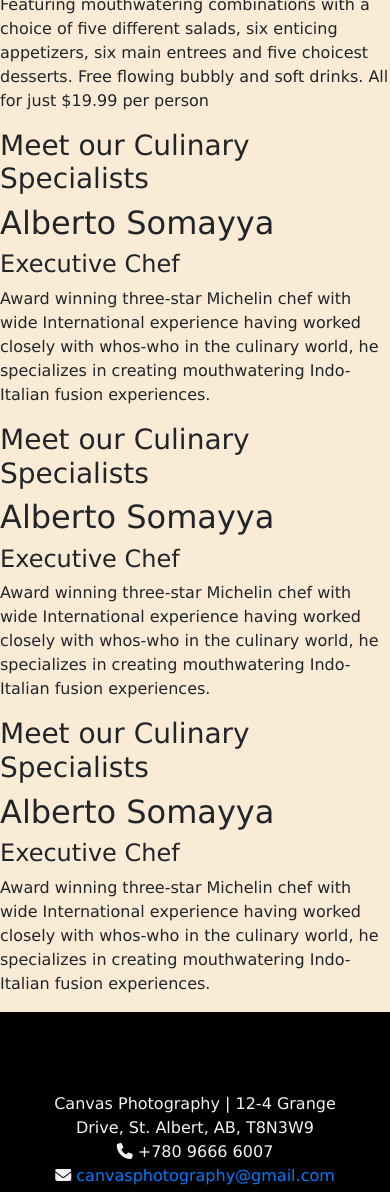
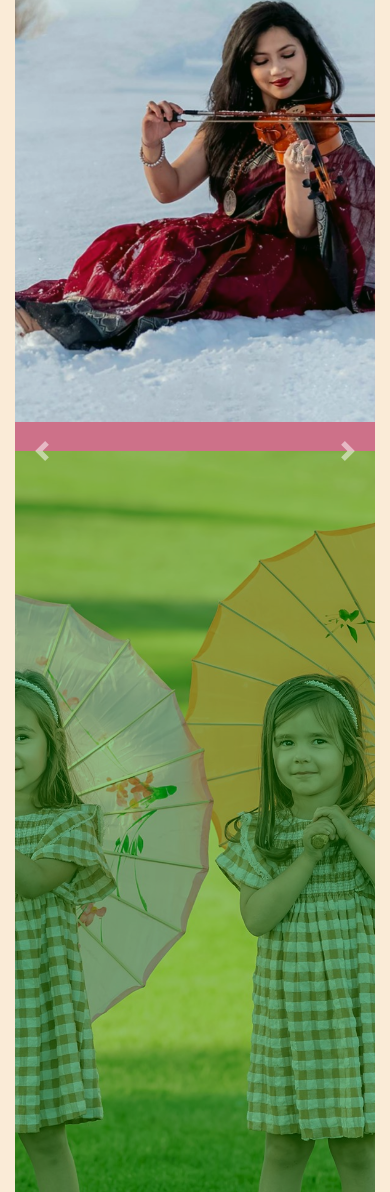
Before and after one commit to Samantha277/Canvas, a website: page index.html in a window 390 px wide. Shown: the part 499-1691 px from the top of the page. Drawn offline with nearby package versions, Linux system fonts and the light colour scheme.

Commit message:
Carousel picture adjusted to viewport

```diff
--- a/content_page_1.html
+++ b/content_page_1.html
@@ -13,6 +13,21 @@
     <link rel="stylesheet" href="css/styles.css">
 
     <title>Ristorante Con Fusion</title>
+
+    <style>
+    #image_container {
+    width: 100%;
+
+    height: 930px;
+    }
+
+    #image_container img {
+        width: 100%;
+        height: 930px;
+        /* height: 110%; */
+        object-fit: cover;
+    }
+    </style>
 </head>
 
 <body>
@@ -32,6 +47,10 @@
             </div>
         </div>
     </nav>
+
+        <div id="image_container" class="img-fluid">
+            <img src="images/carousel/sam.jpg" alt="picture">
+        </div>
 
 
     <header class="jumbotron">
@@ -122,12 +141,28 @@
            </div>
         </div>
     </footer>
+<script>
+(function() {
+
+    var img = document.getElementById('image_container').firstChild;
+    img.onload = function() {
+        if(img.height > img.width) {
+            img.height = '100%';
+            img.width = 'auto';
+        }
+    };
+
+}());
+    </script>
+
+
 <!-- JQuery first, then Popper.js, then Bootstrap.js-->
 <script src="node_modules/jquery/dist/jquery.slim.min.js"></script>
 <script src="node_modules/bootstrap/js/jquery-3.2.1.min.js"></script>
 <!-- <script src="https://ajax.googleapis.com/ajax/libs/jquery/3.5.1/jquery.min.js"></script> -->
 <script src="node_modules/popper.js/dist/umd/popper.min.js"></script>
 <script src="node_modules/bootstrap/dist/js/bootstrap.min.js"></script>
+<script src="node_modules/bootstrap/dist/js/bootstrap.bundle.min.js"></script>
 
 
 
--- a/index.html
+++ b/index.html
@@ -20,6 +20,7 @@
 </head>
 
 <body>
+        <div class="col-sm-12">
             <nav  class="navbar navbar-dark navbar-expand-sm fixed-top" id="navbar">
                 <div class="container">
                     <button class="navbar-toggler" type="button" data-toggle="collapse" data-target="#Navbar">
@@ -36,71 +37,55 @@
                 </div>
         </nav>
 
-
-        <header class="jumbotron">
-        <div class="container">
-            <div class="row row-content align-items-center">
-                <div class="col-12 col-sm-4 order-sm-last col-md-3">
-                    <h3>Our Lipsmacking Culinary Creations</h3>
+            <!-- Carousel Component -->
+        <div class="row row-content">
+            <div class="col">
+                <div id="mycarousel" class="carousel slide carousel-fade" data-ride="carousel">
+                    <div class="carousel-inner" role="listbox">
+                        <div class="carousel-item active" id="image_container">
+                            <img class="d-block img-fluid" style="transform: translate3d(0px, -29px, 0px);"src="images/carousel/sam.jpg" alt="baby max">
+                            <!-- <div class="carousel-caption d-none d-md-block">
+                                <h2>Uthappizza  <span class="badge badge-danger">HOT</span> <span class="badge badge-pill badge-secondary">4.99 CAD</span></h2>
+                                <p class="d-none d-sm-block">A unique combination of Indian Uthappam (pancake) and Italian pizza, topped with Cerignola olives, ripe vine cherry tomatoes, Vidalia onion, Guntur chillies and Buffalo Paneer.</p>
+                            </div> -->
                         </div>
-                <div class="col col-sm order-sm-first col-md">
-                    <h2>Uthappizza</h2>
-                    <p>A unique combination of Indian Uthappam (pancake) and Italian pizza, topped with Cerignola olives, ripe vine cherry tomatoes, Vidalia onion, Guntur chillies and Buffalo Paneer.</p>
+                        <div class="carousel-item" id="image_container">
+                            <img class="d-block img-fluid" src="images/carousel/twins.jpg" alt="buffet">
+                            <!-- <div class="carousel-caption d-none d-md-block">
+                                <h2>Weekend Grand Buffet</h2>
+                            <p class="d-none d-sm-block">Featuring mouthwatering combinations with a choice of five different salads, six enticing appetizers, six main entrees and five choicest desserts. Free flowing bubbly and soft drinks. All for just $19.99 per person </p>
+                            </div> -->
+                        </div>
+                        <div class="carousel-item" id="image_container">
+                            <img class="d-block img-fluid" style="transform: translate3d(0px, -29px, 0px);" src="images/carousel/wedding.jpg" alt="alberto">
+                            <!-- <div class="carousel-caption d-none d-md-block">
+                            <h2>Alberto Somayya</h2>
+                            <h4>Executive Chef</h4>
+                            <p class="d-none d-sm-block">Award winning three-star Michelin chef with wide International experience having worked closely with whos-who in the culinary world, he specializes in creating mouthwatering Indo-Italian fusion experiences. </p>
+                            </div> -->
                         </div>
                     </div>
-        </header>
-
-
-            <div class="row row-content align-items-center">
-                <div class="col-12 col-sm-4 col-md-3">
-                    <h3>This Month's Promotions</h3>
-                </div>
-                <div class="col col-sm col-md">
-                    <h2>Weekend Grand Buffet</h2>
-                    <p>Featuring mouthwatering combinations with a choice of five different salads, six enticing appetizers, six main entrees and five choicest desserts. Free flowing bubbly and soft drinks. All for just $19.99 per person </p>
-                </div>
-            </div>
-
-            <div class="row row-content align-items-center">
-                <div class="col-12 col-sm-4 order-sm-last col-md-3">
-                    <h3>Meet our Culinary Specialists</h3>
-                </div>
-                <div class="col col-sm order-sm-first col-md">
-                    <h2>Alberto Somayya</h2>
-                    <h4>Executive Chef</h4>
-                    <p>Award winning three-star Michelin chef with wide International experience having worked closely with whos-who in the culinary world, he specializes in creating mouthwatering Indo-Italian fusion experiences. </p>
+                    <ol class="carousel-indicators">
+                        <li data-target="#mycarousel" data-slide-to="0" class="active"></li>
+                        <li data-target="#mycarousel" data-slide-to="1"></li>
+                        <li data-target="#mycarousel" data-slide-to="2"></li>
+                    </ol>
+                    <a class="carousel-control-prev" href="#mycarousel" role="button" data-slide="prev">
+                        <span class="carousel-control-prev-icon"></span>
+                    </a>
+                    <a class="carousel-control-next" href="#mycarousel" role="button" data-slide="next">
+                        <span class="carousel-control-next-icon"></span>
+                    </a>
                 </div>
             </div>
         </div>
-        <div class="row row-content align-items-center">
-            <div class="col-12 col-sm-4 order-sm-last col-md-3">
-                <h3>Meet our Culinary Specialists</h3>
         </div>
-            <div class="col col-sm order-sm-first col-md">
-                <h2>Alberto Somayya</h2>
-                <h4>Executive Chef</h4>
-                <p>Award winning three-star Michelin chef with wide International experience having worked closely with whos-who in the culinary world, he specializes in creating mouthwatering Indo-Italian fusion experiences. </p>
-            </div>
-        </div>
-    </div>
-    <div class="row row-content align-items-center">
-        <div class="col-12 col-sm-4 order-sm-last col-md-3">
-            <h3>Meet our Culinary Specialists</h3>
-        </div>
-        <div class="col col-sm order-sm-first col-md">
-            <h2>Alberto Somayya</h2>
-            <h4>Executive Chef</h4>
-            <p>Award winning three-star Michelin chef with wide International experience having worked closely with whos-who in the culinary world, he specializes in creating mouthwatering Indo-Italian fusion experiences. </p>
-        </div>
-    </div>
-</div>
-
 
 <footer class="footer ">
     <div class="container align-items-center" id="footer_inner">
         <div class="container">
                 Canvas Photography | 12-4 Grange Drive, St. Albert, AB, T8N3W9<br>
-                <i class="fa fa-phone"></i> +780 9666 6007<br>
+                <i class="fa fa-phone"></i> <a href="tel:+780 966 6007"> +780 966 6007</a><br>
 		        <i class="fa fa-envelope"></i> <a href="mailto:canvasphotography@gmail.com">canvasphotography@gmail.com</a>
         </div>
         <div id="footer_contact">
@@ -113,7 +98,7 @@
 
     <div class="row justify-content-center" id="footer_copyright">
 
-        <div class="container">
+        <div class="col-auto">
             <p>© Canvas Photography</p>
         </div>
     </div>
@@ -126,6 +111,7 @@
     var prevScrollpos = window.pageYOffset;
     window.onscroll = function() {
     var currentScrollPos = window.pageYOffset;
+
   if (prevScrollpos > currentScrollPos) {
     document.getElementById("navbar").style.top = "0";
   } else {
@@ -133,11 +119,30 @@ var currentScrollPos = window.pageYOffset;
   }
   prevScrollpos = currentScrollPos;
 }
+
+
+$('.carousel').carousel({
+        interval: 2000,
+
+    });
+
+(function() {
+
+    var img = document.getElementById('image_container').firstChild;
+    img.onload = function() {
+        if(img.height > img.width) {
+            img.height = '100%';
+            img.width = 'auto';
+        }
+    };
+
+}());
 </script>
 <!-- JQuery first, then Popper.js, then Bootstrap.js-->
 <script src="node_modules/jquery/dist/jquery.slim.min.js"></script>
 <script src="node_modules/bootstrap/js/jquery-3.2.1.min.js"></script>
 <script src="node_modules/popper.js/dist/umd/popper.min.js"></script>
 <script src="node_modules/bootstrap/dist/js/bootstrap.min.js"></script>
+<script src="node_modules/bootstrap/dist/js/bootstrap.bundle.min.js"></script>
 </body>
 </html>
--- a/resource/css/design.css
+++ b/resource/css/design.css
@@ -7,17 +7,23 @@ body{
         z-index: 0;
     }
 
-img{  width: 100%;  height: 100%;  }
+img{  width: 100%;  height: 100%; display: block;}
 
 /*Media Query for Floating Images*/
 @media screen and (max-width:30em)
 {
-    img{float:none;}
+    img{float: none;
+        max-width: 100%;
+        max-height: 100%;
+        display: block;
+
+        }
 }
 
 /* All IDs */
 #navbar{
-    background-color: blueviolet;   /*black background colour*/
+    background-color:black;   /*black background colour*/
+    opacity: 0.6;
     color: #f2f2f2;
     position: fixed; /*make sure it remains fixed */
     top: 0;/* stay on top */
@@ -40,13 +46,86 @@ img{  width: 100%;  height: 100%;  }
     color: #f2f2f2;
 }
 
+#main_body{
+    top: -5em;
+    background:blue;
+    height: 100%;
+    width: 100%;
+    margin: 0;
+    object-fit: cover;
+}
+.row .col .carousel{
+  background: green;
+  margin: 0;
+  position: relative;
+}
+
+.carousel-item{
+    background-color: palevioletred;
+    /* width:100%; */
+    height: 800px;
+    margin: 0;
+}
+.carousel-item img{
+    /* width:100%;
+    height:auto; */
+   position: absolute;
+   min-height: 800px;
+   width: 100%;
+   object-fit: cover;
+   display: block;
+   margin: 0;
+}
+#image_container {
+    width: 100%;
+
+    height: 900px;
+ }
+
+#image_container img {
+        width: 100%;
+        height: 900px;
+        /* height: 110%; */
+        object-fit: cover;
+    }
+
+.carousel-indicators{
+    margin-bottom: 0;
+}
+.carousel-fade
+    .carousel-inner
+        .carousel-item{
+            opacity: 0;
+
+            transition-duration: 1.3s;
+            transition-property: opacity;
+        }
+
+        .carousel-fade .carousel-item.active,
+.carousel-fade .carousel-item-next.carousel-item-left,
+.carousel-fade .carousel-item-prev.carousel-item-right {
+	opacity: 1;
+}
+
+.carousel-fade .active.carousel-item-left,
+.carousel-fade .active.carousel-item-right {
+	opacity: 0;
+}
+
+.carousel-fade .carousel-item-next,
+.carousel-fade .carousel-item-prev,
+.carousel-fade .carousel-item.active,
+.carousel-fade .active.carousel-item-left,
+.carousel-fade .active.carousel-item-prev {
+	transform: translateX(0);
+    transform: translate3d(0, 0, 0);
+
+}
+
 .footer{
     background-color: black;
     color: #f2f2f2;
-
-    /* width: 100%;
-    display: block;
-    /* margin: 0px auto; */
+    top: 0;
     padding: 5em 0em 0em 0em;
     text-align: center;
 }
```
Also changed, not shown: images/carousel/sam.jpg (added), images/carousel/twins.jpg (added), images/carousel/wedding.jpg (added). Lines whose indentation alone changed are shown as unchanged.
